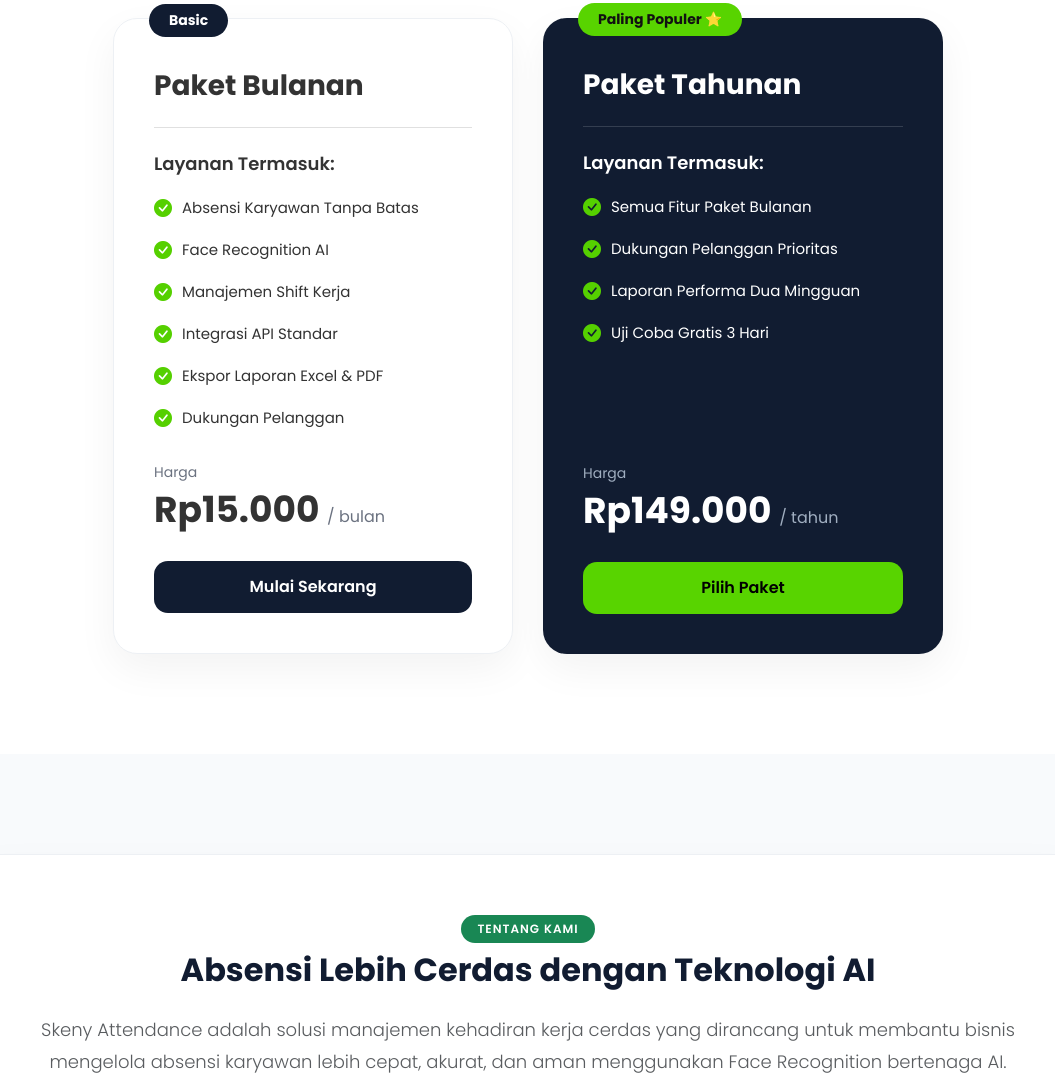
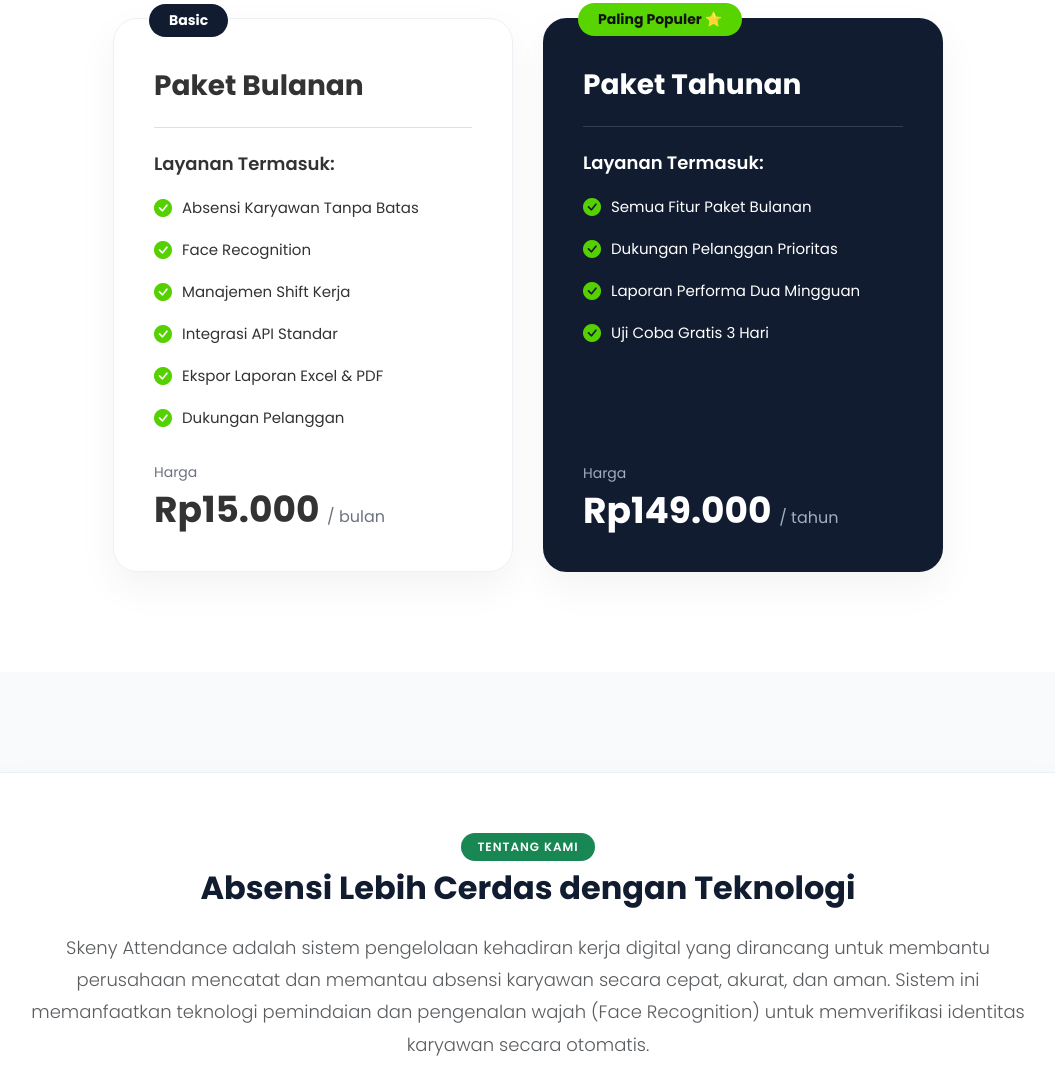
Before and after one commit to skeny-studio/skeny-studio.github.io, a plain HTML site: page index.html in a window 1280 px wide. Shown: the part 3173-4254 px from the top of the page, without its empty margins (112-1167 px from the left). Drawn offline with nearby package versions, Linux system fonts and the light colour scheme.

Commit message:
Update index.html
update kata kata

```diff
--- a/index.html
+++ b/index.html
@@ -683,7 +683,7 @@
                         <h3>Layanan Termasuk:</h3>
                         <ul>
                             <li><i class="bi bi-check-circle-fill"></i> Absensi Karyawan Tanpa Batas</li>
-                            <li><i class="bi bi-check-circle-fill"></i> Face Recognition AI</li>
+                            <li><i class="bi bi-check-circle-fill"></i> Face Recognition</li>
                             <li><i class="bi bi-check-circle-fill"></i> Manajemen Shift Kerja</li>
                             <li><i class="bi bi-check-circle-fill"></i> Integrasi API Standar</li>
                             <li><i class="bi bi-check-circle-fill"></i> Ekspor Laporan Excel & PDF</li>
@@ -695,7 +695,6 @@
                             <span>Harga</span>
                             <h4>Rp15.000 <small>/ bulan</small></h4>
                         </div>
-                        <a href="#" class="btn-pricing btn-dark-custom">Mulai Sekarang</a>
                     </div>
                 </div>
 
@@ -718,7 +717,6 @@
                             <span>Harga</span>
                             <h4>Rp149.000 <small>/ tahun</small></h4>
                         </div>
-                        <a href="#" class="btn-pricing btn-green">Pilih Paket</a>
                     </div>
                 </div>
             </div>
@@ -731,10 +729,10 @@
             <div class="about-card">
                 <div class="text-center mb-4">
                     <span class="badge bg-success mb-2">TENTANG KAMI</span>
-                    <h2 class="fw-bold">Absensi Lebih Cerdas dengan Teknologi AI</h2>
+                    <h2 class="fw-bold">Absensi Lebih Cerdas dengan Teknologi</h2>
                 </div>
                 <p class="lead text-muted text-center max-width-700 mx-auto mb-5">
-                    Skeny Attendance adalah solusi manajemen kehadiran kerja cerdas yang dirancang untuk membantu bisnis mengelola absensi karyawan lebih cepat, akurat, dan aman menggunakan Face Recognition bertenaga AI.
+                    Skeny Attendance adalah sistem pengelolaan kehadiran kerja digital yang dirancang untuk membantu perusahaan mencatat dan memantau absensi karyawan secara cepat, akurat, dan aman. Sistem ini memanfaatkan teknologi pemindaian dan pengenalan wajah (Face Recognition) untuk memverifikasi identitas karyawan secara otomatis.
                 </p>
 
                 <div class="row g-4">
```
